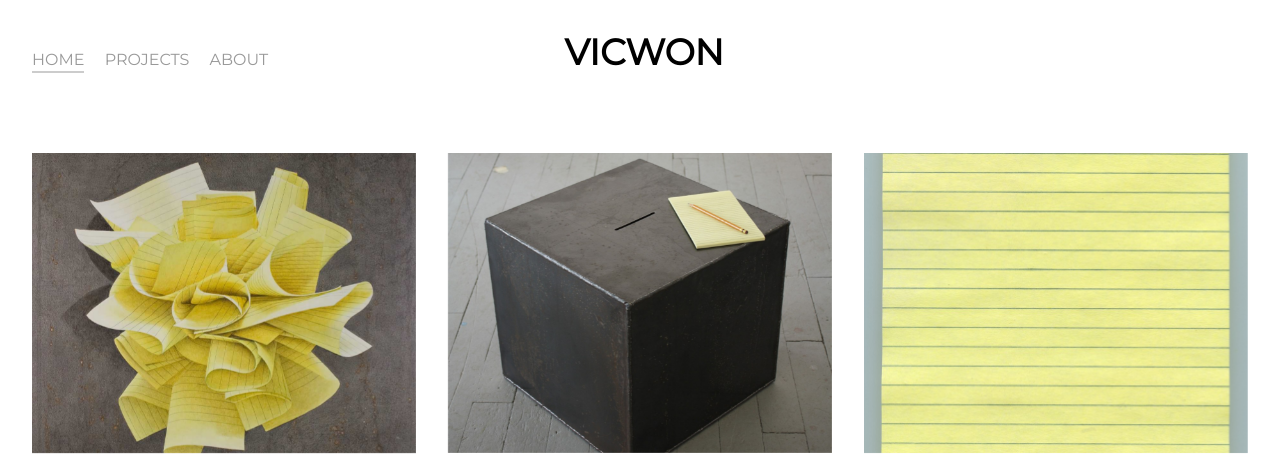
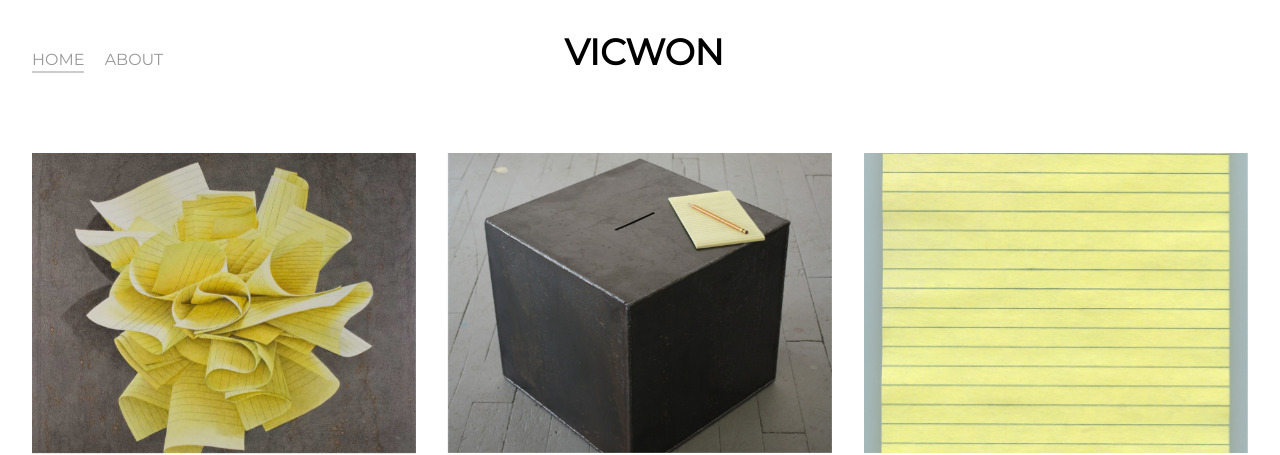
Before and after one commit to ouarez/vicwon, a Jekyll site: the page built from index.md, in a window 1280 px wide. Shown: the top 455 px of the page. Built offline with Jekyll 4.4.1, drawn with Linux system fonts in a browser that asks for light colours; nearby versions of some CDN libraries; some web fonts are replaced; a script that is not in the unit is left out.

Commit message:
first commit

```diff
--- a/_data/navigation.yml
+++ b/_data/navigation.yml
@@ -1,7 +1,5 @@
 main_nav:
   - title: Home
     url: /
-  - title: Projects
-    url: /projects/*
   - title: About
     url: /about
```
Also changed, not shown: img/still-life1.jpg (added), img/still-life2.jpg (added), img/still-life3.jpg (added), img/still-life4.jpg (added), img/still-life5.jpg (added).
